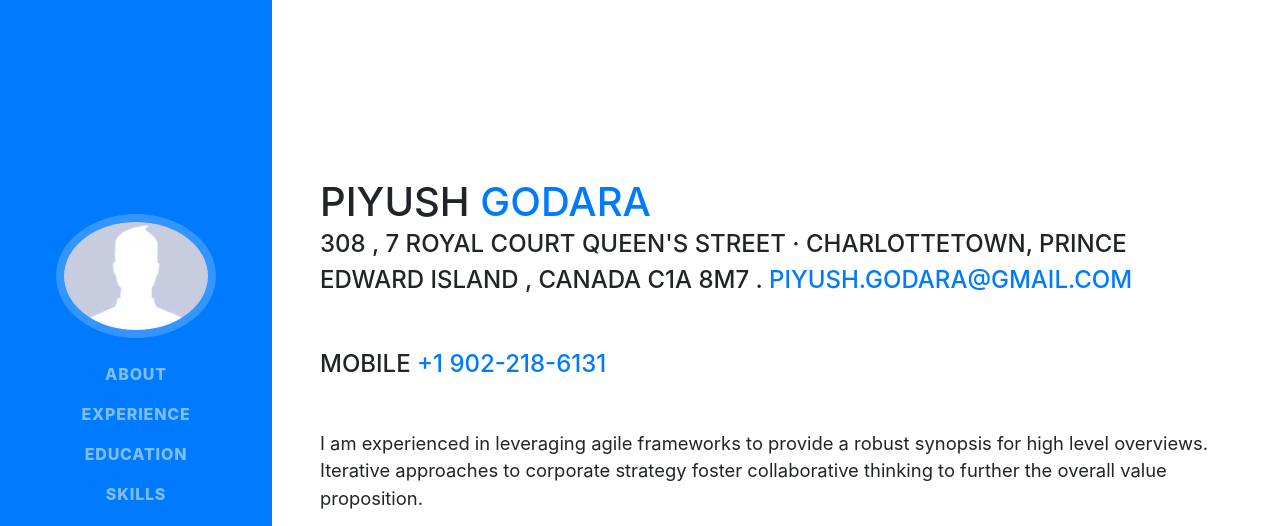
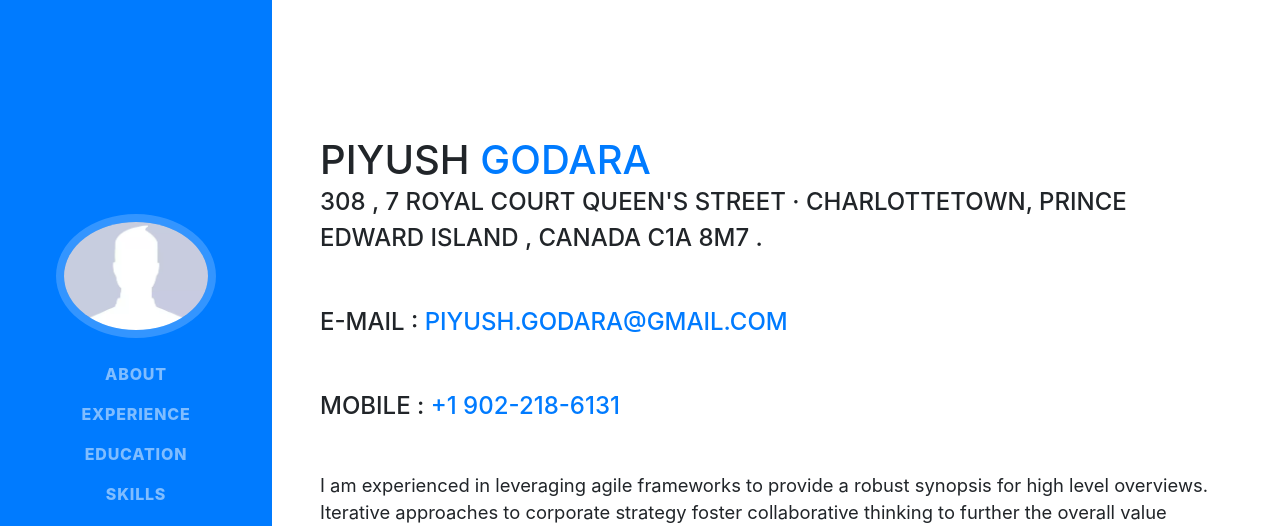
Before and after one commit to piyushgodara/piyushgodara.github.io, a website with bundled scripts: page index.html in a window 1280 px wide. Shown: the top 526 px of the page. Built offline with nearby package versions, Linux system fonts and the light colour scheme; a web font is replaced by a local one.

Commit message:
Update index.html

```diff
--- a/index.html
+++ b/index.html
@@ -67,10 +67,12 @@
             <span class="text-primary">Godara</span>
           </h1>
           <div class="subheading mb-5">308 , 7 Royal Court Queen's Street · Charlottetown, Prince Edward Island , Canada  C1A 8M7 .
+
+          </div>
+          <div class="subheading mb-5"> E-Mail :
             <a href="mailto:piyush.godara@gmail.com">piyush.godara@gmail.com</a>
           </div>
-
-           <div class="subheading mb-5"> Mobile
+           <div class="subheading mb-5"> Mobile :
             <a href="#">+1 902-218-6131</a>
           </div>
           <p class="lead mb-5">I am experienced in leveraging agile frameworks to provide a robust synopsis for high level overviews. Iterative approaches to corporate strategy foster collaborative thinking to further the overall value proposition.</p>
```
